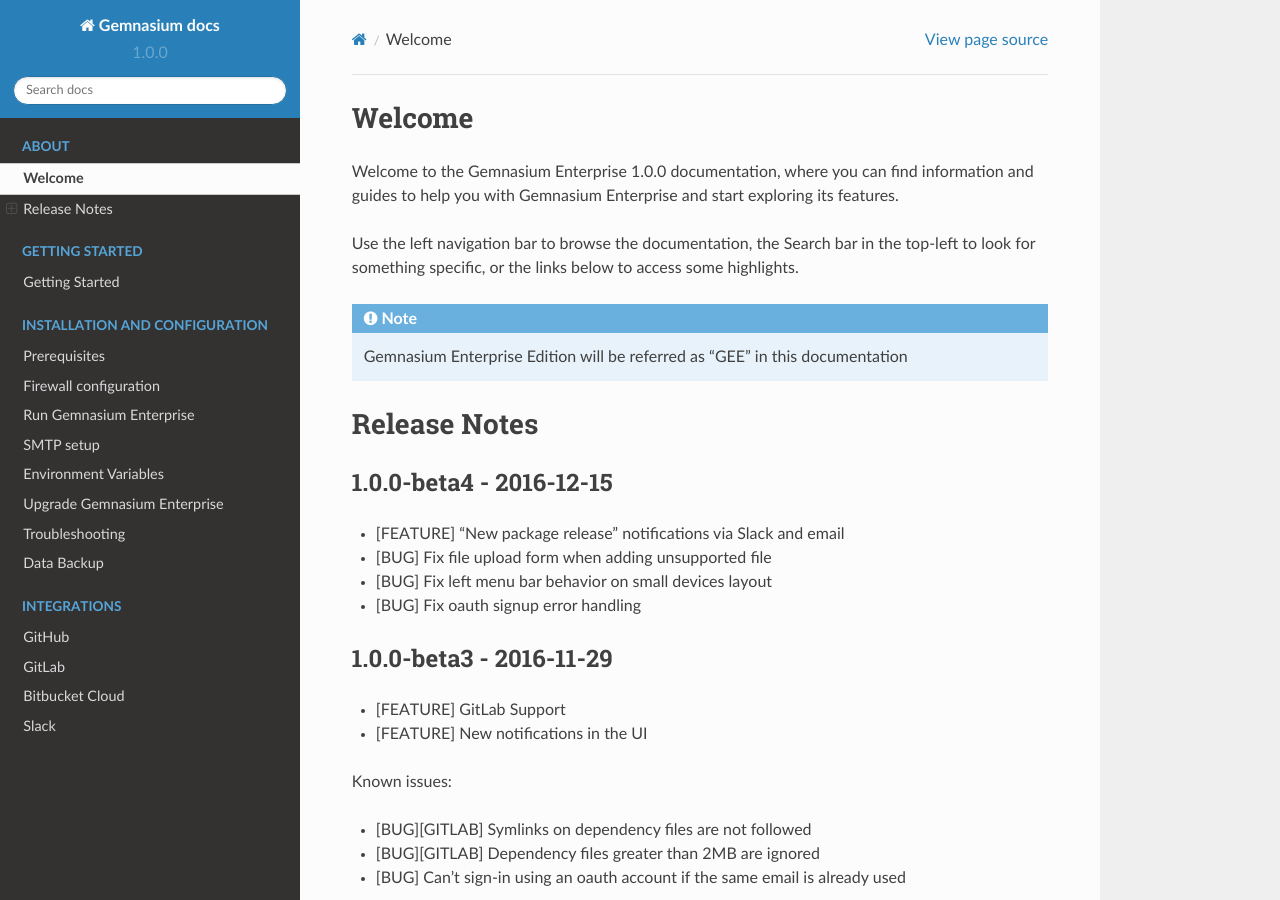
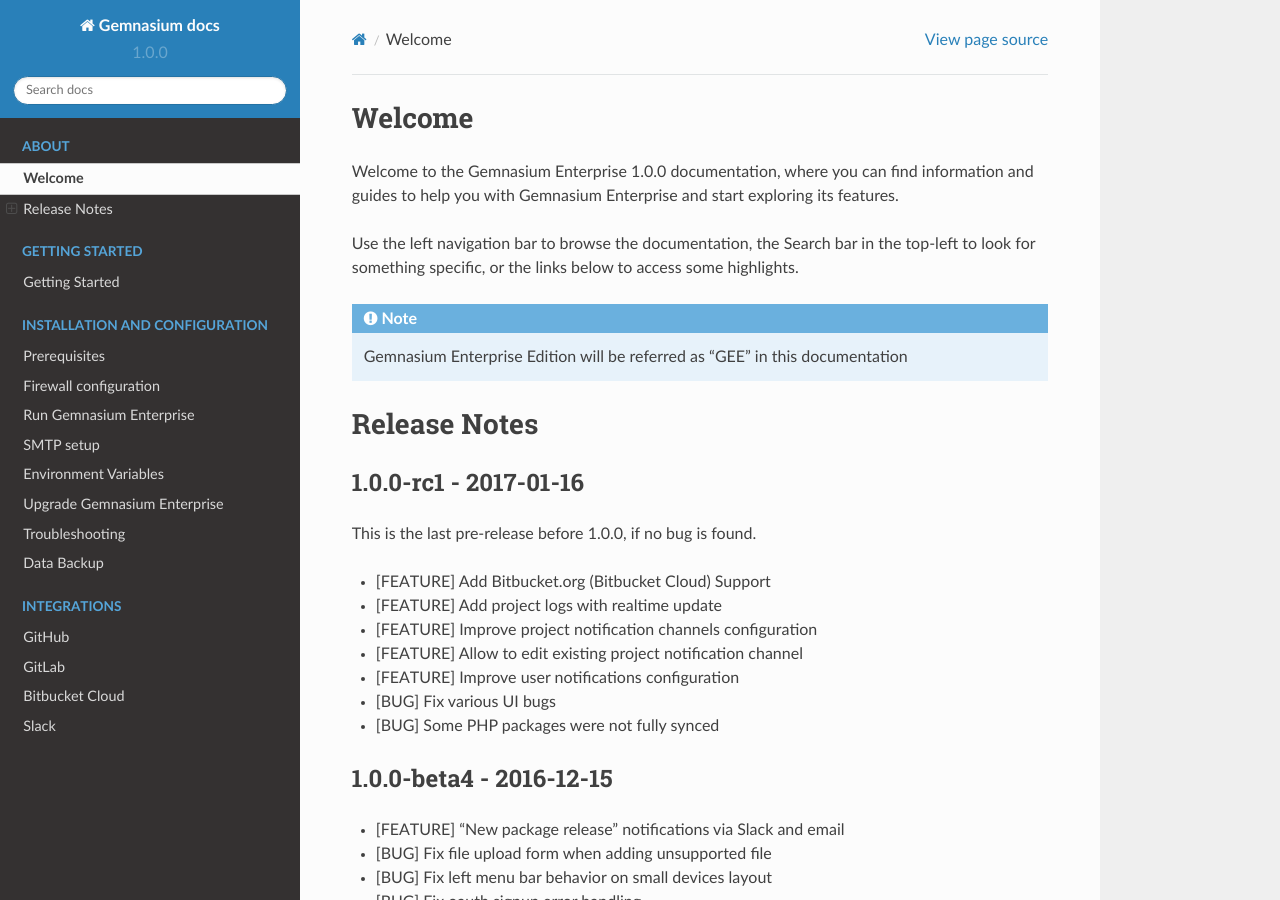
Before and after one commit to jipiboily/docs-1, a Sphinx documentation site: the page built from docs/welcome.rst, in a window 1280 px wide and 900 px high. Built offline with Sphinx 7.4.7 and the Read the Docs theme 2.0.0, drawn with Linux system fonts in a browser that asks for light colours.

```diff
--- a/docs/conf.py
+++ b/docs/conf.py
@@ -67,7 +67,7 @@ author = u'Gemnasium'
 # The short X.Y version.
 version = u'1.0.0'
 # The full version, including alpha/beta/rc tags.
-release = u'1.0.0'
+release = u'1.0.0-rc1'
 
 # The language for content autogenerated by Sphinx. Refer to documentation
 # for a list of supported languages.
--- a/docs/welcome.rst
+++ b/docs/welcome.rst
@@ -9,6 +9,19 @@ Use the left navigation bar to browse the documentation, the Search bar in the t
 
 Release Notes
 =============
+
+1.0.0-rc1 - 2017-01-16
+----------------------
+
+This is the last pre-release before 1.0.0, if no bug is found.
+
+* [FEATURE] Add Bitbucket.org (Bitbucket Cloud) Support
+* [FEATURE] Add project logs with realtime update
+* [FEATURE] Improve project notification channels configuration
+* [FEATURE] Allow to edit existing project notification channel
+* [FEATURE] Improve user notifications configuration
+* [BUG] Fix various UI bugs
+* [BUG] Some PHP packages were not fully synced
 
 1.0.0-beta4 - 2016-12-15
 ------------------------
```
